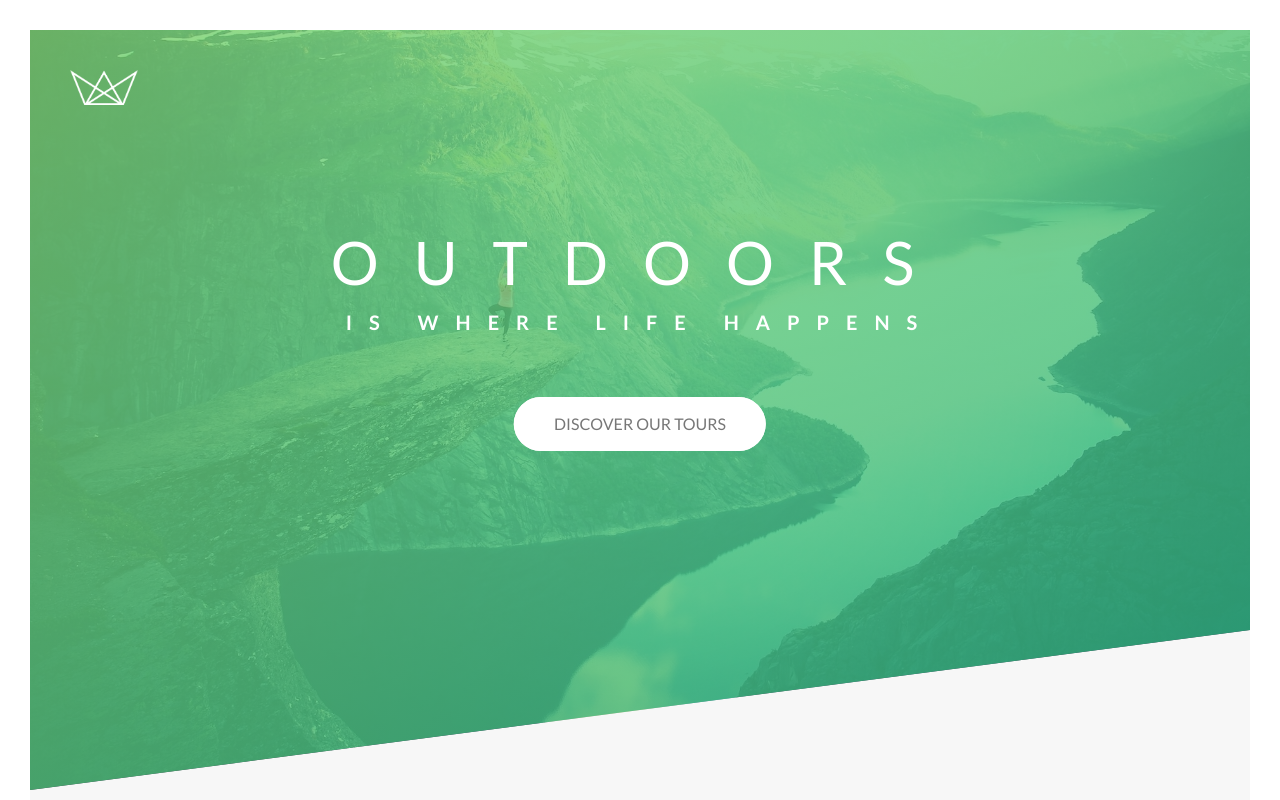
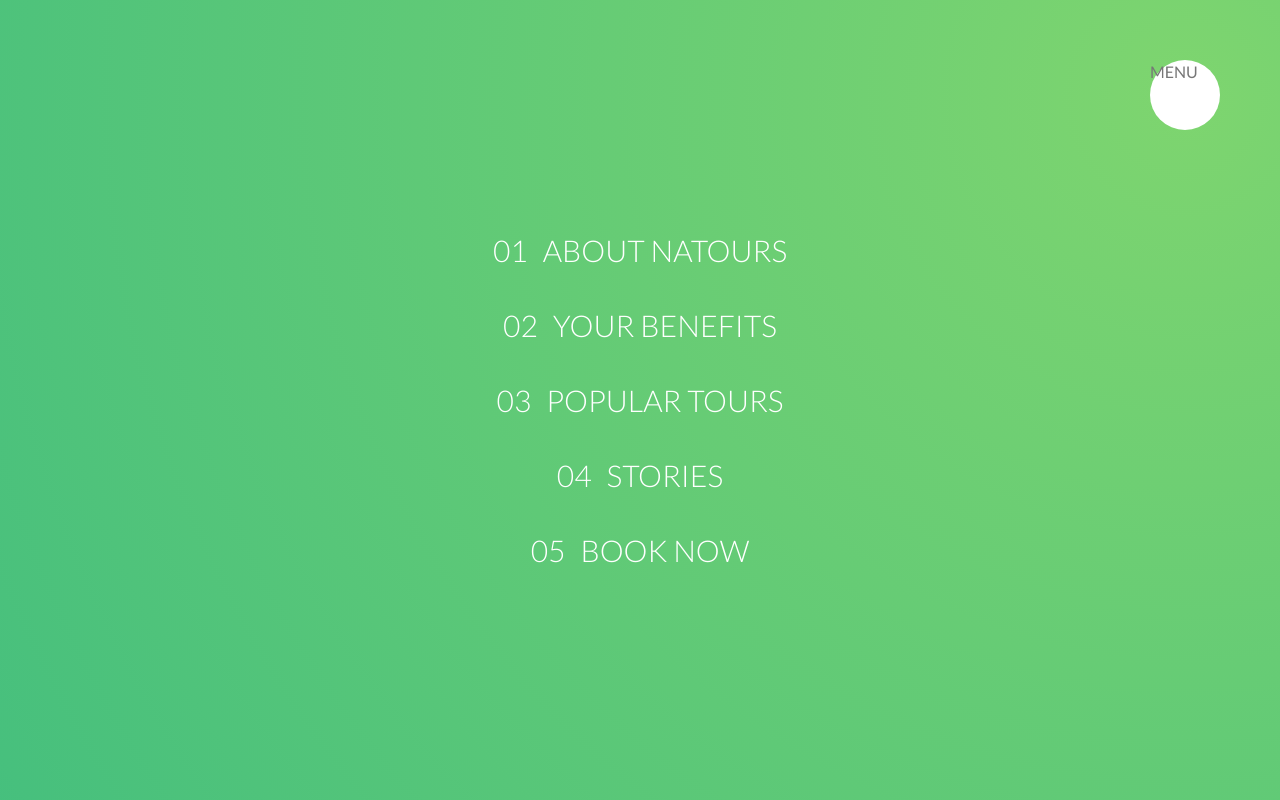
Before and after one commit to concentrator/natours, a website: page index.html in a window 1280 px wide. Shown: the top 800 px of the page. Drawn offline with Linux system fonts and the light colour scheme.

Commit message:
Adds site navigation

```diff
--- a/index.html
+++ b/index.html
@@ -13,6 +13,21 @@
     <title>Natours | Exciting tours for adventurous people</title>
   </head>
   <body>
+    <div class="navigation">
+      <input type="checkbox" class="navigation__checkbox visually-hidden" id="navi-toggle">
+      <label for="navi-toggle" class="navigation__button">MENU</label>
+      <div class="navigation__background"></div>
+      <nav class="navigation__nav">
+        <ul class="navigation__list">
+          <li class="navigation__item"><a href="#" class="navigation__link">About Natours</a></li>
+          <li class="navigation__item"><a href="#" class="navigation__link">Your benefits</a></li>
+          <li class="navigation__item"><a href="#" class="navigation__link">Popular tours</a></li>
+          <li class="navigation__item"><a href="#" class="navigation__link">Stories</a></li>
+          <li class="navigation__item"><a href="#" class="navigation__link">Book now</a></li>
+        </ul>
+      </nav>
+    </div>
+
     <header class="header">
       <div class="header__logo-box">
         <img src="img/logo-white.png" alt="Natours Logo" class="header__logo">
--- /dev/null
+++ b/scss/layout/_navigation.scss
@@ -0,0 +1,79 @@
+.navigation {
+  &__checkbox {
+
+  }
+
+  &__button {
+    position: fixed;
+    top: 6rem;
+    right: 6rem;
+    display: block;
+    width: 7rem;
+    height: 7rem;
+    background-color: $color-white;
+    border-radius: 50%;
+    z-index: 200;
+  }
+
+  &__background {
+    height: 6rem;
+    width: 6rem;
+    border-radius: 50%;
+    position: fixed;
+    top: 6.5rem;
+    right: 6.5rem;
+    background-image: radial-gradient($color-primary-light, $color-primary-dark);
+    z-index: 100;
+
+    transform: scale(50);
+  }
+
+  &__nav {
+    position: fixed;
+    top: 0;
+    right: 0;
+    height: 100vh;
+    width: 100%;
+    z-index: 150;;
+  }
+
+  &__list {
+    counter-reset: nav-list;
+    position: absolute;
+    top: 50%;
+    left: 50%;
+    transform: translate(-50%, -50%);
+    list-style: none;
+    text-align: center;
+  }
+
+  &__item {
+    margin: 1rem;
+  }
+
+  &__link {
+    display: inline-block;
+    padding: 1rem 2rem;
+    font-size: 3rem;
+    font-weight: 300;
+    color: $color-white;
+    text-transform: uppercase;
+    background-image: linear-gradient(120deg, transparent 0%, transparent 50%, $color-white 50%);
+    background-size: 225%;
+    transition: all 0.3s;
+
+    &:hover,
+    &:active {
+      background-position: 100%;
+      color: $color-primary;
+      transform: translateX(1rem);
+    }
+
+    &::before {
+      counter-increment: nav-list;
+      content: "0" counter(nav-list);
+      display: inline-block;
+      margin-right: 1.5rem;
+    }
+  }
+}
--- a/scss/style.scss
+++ b/scss/style.scss
@@ -18,5 +18,6 @@
 @import "layout/header";
 @import "layout/footer";
 @import "layout/grid";
+@import "layout/navigation";
 
 @import "pages/home";
```
Also changed, not shown: css/style.css.
